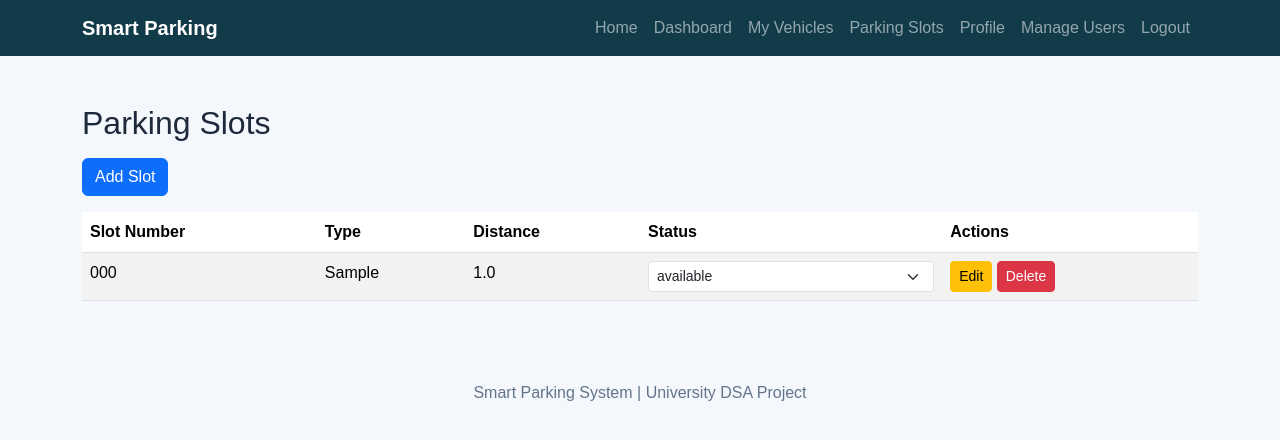
After one commit to musfirah-kashan/Smart-Parking-System, a Flask app: page /slots in a window 1280 px wide. The commit adds this page. Shown: the top 440 px of the page. Run offline with Flask 3, Linux system fonts and the light colour scheme; a user stored in the database is signed in; tables that the repository leaves empty hold one stand-in row (values such as "Sample post").

Commit message:
Add parking slot management (Phase 3)

```diff
--- a/app.py
+++ b/app.py
@@ -239,6 +239,137 @@ def delete_vehicle(vehicle_id):
     return redirect(url_for("vehicles"))
 
 
+# ---------------- PARKING SLOTS (Member 3) ----------------
+
+@app.route("/slots")
+@login_required
+def slots():
+    all_slots = ParkingSlot.query.order_by(ParkingSlot.slot_number).all()
+    return render_template("slots.html", slots=all_slots)
+
+@app.route("/slots/add", methods=["GET", "POST"])
+@admin_required
+def add_slot():
+    if request.method == "POST":
+        number = request.form["slot_number"].strip().upper()
+        stype = request.form["slot_type"].strip()
+        distance = request.form["distance"].strip()
+
+        if not number or not stype or not distance:
+            flash("Please fill all fields.", "danger")
+            return redirect(url_for("add_slot"))
+
+        try:
+            distance = float(distance)
+        except ValueError:
+            flash("Distance must be a number.", "danger")
+            return redirect(url_for("add_slot"))
+
+        if distance < 0:
+            flash("Distance cannot be negative.", "danger")
+            return redirect(url_for("add_slot"))
+
+        if ParkingSlot.query.filter_by(slot_number=number).first():
+            flash("This slot number already exists.", "danger")
+            return redirect(url_for("add_slot"))
+
+        slot = ParkingSlot(
+            slot_number=number,
+            slot_type=stype,
+            distance=distance,
+            status="available",
+        )
+        db.session.add(slot)
+        db.session.commit()
+
+        flash("Slot added successfully!", "success")
+        return redirect(url_for("slots"))
+
+    return render_template("slot_form.html", slot=None)
+
+@app.route("/slots/<int:slot_id>/edit", methods=["GET", "POST"])
+@admin_required
+def edit_slot(slot_id):
+    slot = db.session.get(ParkingSlot, slot_id)
+    if slot is None:
+        abort(404)
+
+    if request.method == "POST":
+        number = request.form["slot_number"].strip().upper()
+        stype = request.form["slot_type"].strip()
+        distance = request.form["distance"].strip()
+
+        if not number or not stype or not distance:
+            flash("Please fill all fields.", "danger")
+            return redirect(url_for("edit_slot", slot_id=slot_id))
+
+        try:
+            distance = float(distance)
+        except ValueError:
+            flash("Distance must be a number.", "danger")
+            return redirect(url_for("edit_slot", slot_id=slot_id))
+
+        if distance < 0:
+            flash("Distance cannot be negative.", "danger")
+            return redirect(url_for("edit_slot", slot_id=slot_id))
+
+        existing = ParkingSlot.query.filter_by(slot_number=number).first()
+        if existing and existing.id != slot.id:
+            flash("This slot number already exists.", "danger")
+            return redirect(url_for("edit_slot", slot_id=slot_id))
+
+        slot.slot_number = number
+        slot.slot_type = stype
+        slot.distance = distance
+        db.session.commit()
+
+        flash("Slot updated successfully!", "success")
+        return redirect(url_for("slots"))
+
+    return render_template("slot_form.html", slot=slot)
+
+
+@app.route("/slots/<int:slot_id>/delete", methods=["POST"])
+@admin_required
+def delete_slot(slot_id):
+    slot = db.session.get(ParkingSlot, slot_id)
+    if slot is None:
+        abort(404)
+
+    if slot.status in ("occupied", "reserved"):
+        flash("Occupied or reserved slot cannot be deleted.", "danger")
+        return redirect(url_for("slots"))
+
+    db.session.delete(slot)
+    db.session.commit()
+
+    flash("Slot deleted.", "success")
+    return redirect(url_for("slots"))
+
+
+VALID_SLOT_STATUSES = ["available", "occupied", "reserved", "maintenance"]
+
+
+@app.route("/slots/<int:slot_id>/status", methods=["POST"])
+@admin_required
+def update_slot_status(slot_id):
+    slot = db.session.get(ParkingSlot, slot_id)
+    if slot is None:
+        abort(404)
+
+    new_status = request.form.get("status", "").strip().lower()
+
+    if new_status not in VALID_SLOT_STATUSES:
+        flash("Invalid status.", "danger")
+        return redirect(url_for("slots"))
+
+    slot.status = new_status
+    db.session.commit()
+
+    flash(f"Slot {slot.slot_number} is now {new_status}.", "success")
+    return redirect(url_for("slots"))
+
+
 # ---------------- ADMIN ----------------
 
 @app.route("/admin/users")
--- a/templates/base.html
+++ b/templates/base.html
@@ -36,6 +36,7 @@
                     {% if current_user.is_authenticated %}
                         <a class="nav-link" href="{{ url_for('dashboard') }}">Dashboard</a>
                         <a class="nav-link" href="{{ url_for('vehicles') }}">My Vehicles</a>
+                        <a class="nav-link" href="{{ url_for('slots') }}">Parking Slots</a>
                         <a class="nav-link" href="{{ url_for('profile') }}">Profile</a>
                         {% if current_user.role == "admin" %}
                             <a class="nav-link" href="{{ url_for('admin_users') }}">Manage Users</a>
--- /dev/null
+++ b/templates/slots.html
@@ -0,0 +1,60 @@
+{% extends "base.html" %}
+{% block content %}
+<h2 class="mb-3">Parking Slots</h2>
+
+{% if current_user.role == "admin" %}
+  <a href="{{ url_for('add_slot') }}" class="btn btn-primary mb-3">Add Slot</a>
+{% endif %}
+
+{% if slots %}
+<table class="table table-striped">
+  <thead>
+    <tr>
+      <th>Slot Number</th>
+      <th>Type</th>
+      <th>Distance</th>
+      <th>Status</th>
+      {% if current_user.role == "admin" %}
+        <th>Actions</th>
+      {% endif %}
+    </tr>
+  </thead>
+  <tbody>
+    {% for s in slots %}
+    <tr>
+      <td>{{ s.slot_number }}</td>
+      <td>{{ s.slot_type }}</td>
+      <td>{{ s.distance }}</td>
+
+      <td>
+        {% if current_user.role == "admin" %}
+        <form method="post" action="{{ url_for('update_slot_status', slot_id=s.id) }}">
+          <select name="status" class="form-select form-select-sm" onchange="this.form.submit()">
+            {% for st in ["available", "occupied", "reserved", "maintenance"] %}
+              <option value="{{ st }}" {% if s.status == st %}selected{% endif %}>{{ st }}</option>
+            {% endfor %}
+          </select>
+        </form>
+        {% else %}
+          {{ s.status }}
+        {% endif %}
+      </td>
+
+      {% if current_user.role == "admin" %}
+      <td>
+        <a href="{{ url_for('edit_slot', slot_id=s.id) }}" class="btn btn-sm btn-warning">Edit</a>
+        <form method="post" action="{{ url_for('delete_slot', slot_id=s.id) }}"
+              style="display:inline"
+              onsubmit="return confirm('Delete slot {{ s.slot_number }}?');">
+          <button type="submit" class="btn btn-sm btn-danger">Delete</button>
+        </form>
+      </td>
+      {% endif %}
+    </tr>
+    {% endfor %}
+  </tbody>
+</table>
+{% else %}
+<p>No parking slots yet.</p>
+{% endif %}
+{% endblock %}
```
Also changed, not shown: templates/slot_form.html (added, +30 -0 lines).
